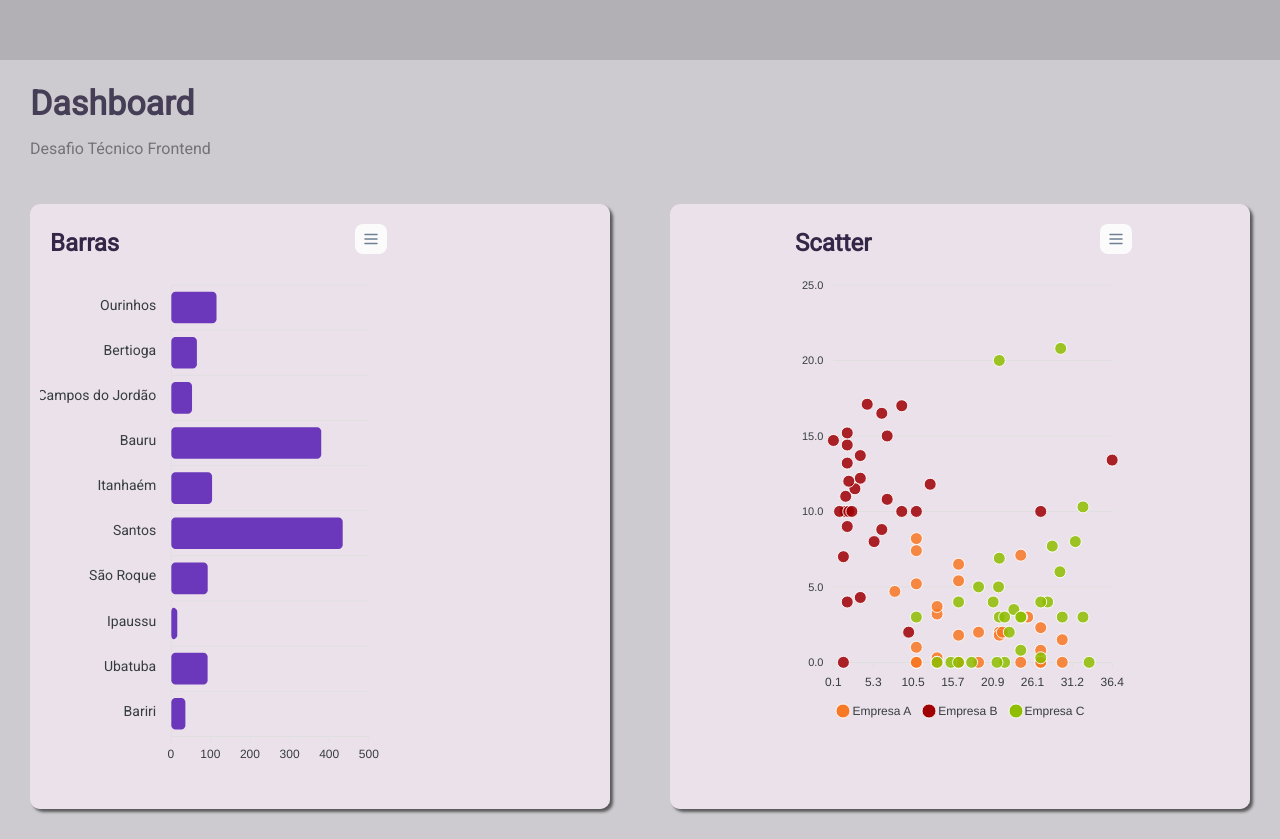
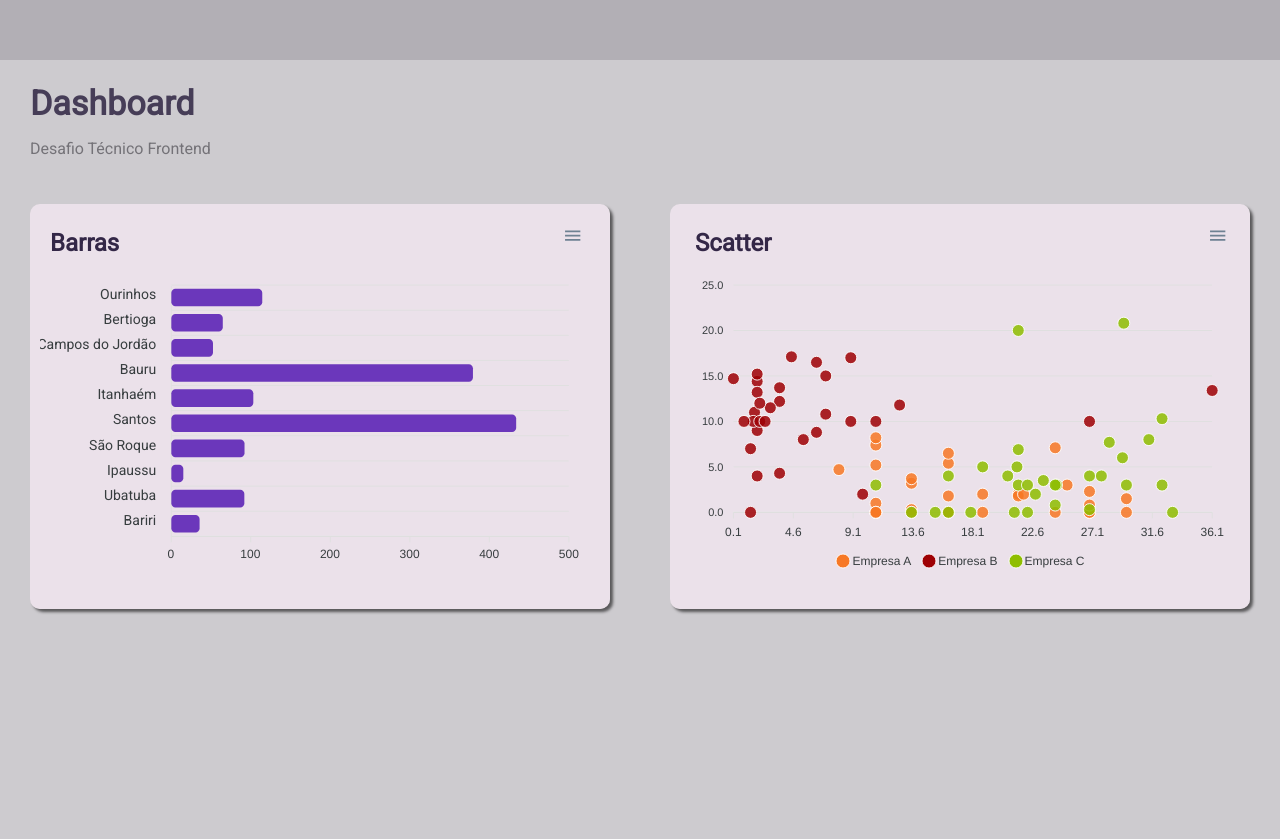
Before and after one commit to CamilaSilva1/minehr_camila_silva, a React (Create React App) app: page / in a window 1280 px wide. After the commit the page ends 800 px from the top, so only its background shows below. Built offline with nearby package versions, Linux system fonts and the light colour scheme.

Commit message:
feature: ajustes na UI dos graficos

```diff
--- a/src/components/BarChart.jsx
+++ b/src/components/BarChart.jsx
@@ -88,8 +88,8 @@ class BarChart extends React.Component{
                 options={this.state.options}
                 series={this.state.series}
                 type="bar"
-                width={350}
-                height={550}
+                width={550}
+                height={350}
             />
           </div>
         )
--- a/src/components/ScatterChart.jsx
+++ b/src/components/ScatterChart.jsx
@@ -86,8 +86,8 @@ class ScatterChart extends React.Component{
                    options={this.state.options}
                    series={this.state.series}
                    type="scatter"
-                   width={350}
-                   height={500}
+                   width={550}
+                   height={350}
             />
             </div>
         )
```
